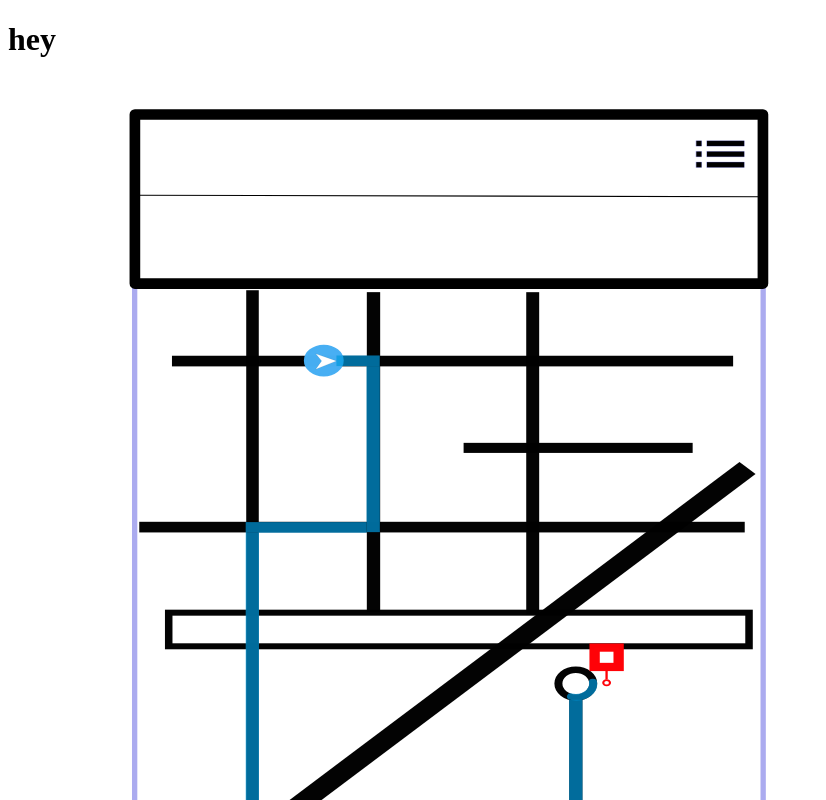
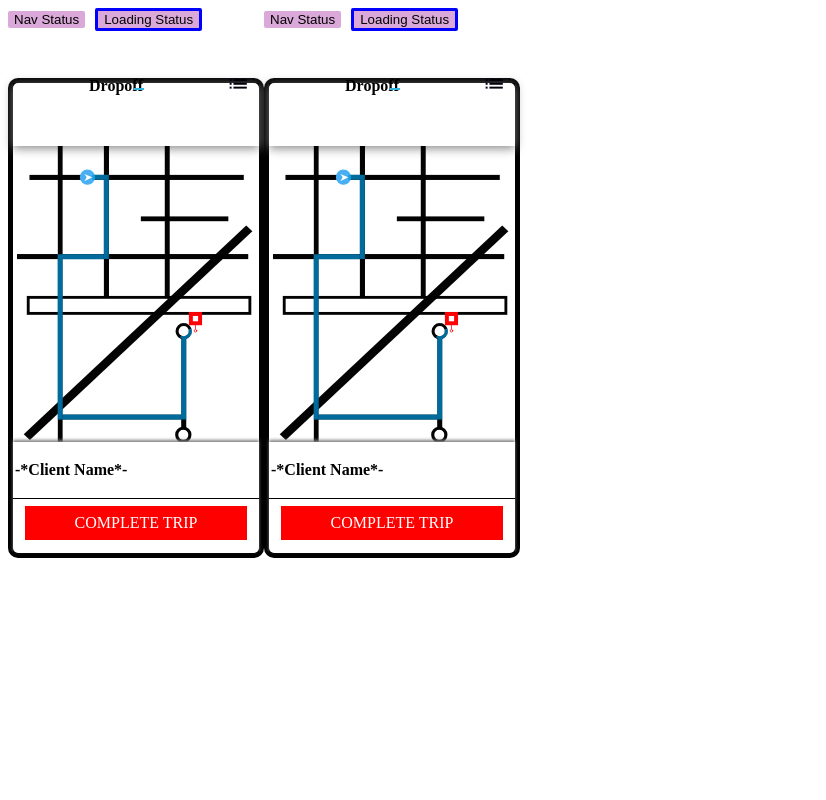
Before and after one commit to Alex-Gardner/uber-driver-ux-improvement-react, a React app: page / in a window 1280 px wide. Shown: the top 800 px of the page, without its empty margins (0-826 px from the left). Built offline with nearby package versions, Linux system fonts and the light colour scheme.

Commit message:
stop-gap measures to get app up and running

```diff
--- a/index.js
+++ b/index.js
@@ -26,22 +26,41 @@ class AppShell extends React.Component {
             isNavigating: this.state.isNavigating,
         })
     }
-
+    readNavState() {
+        return (
+            this.state.isNavigating ? 'active' : null
+            )
+    }
+    readLoadingState() {
+        return (
+            this.state.isLoading ? 'active' : null
+        )
+    }
     render() {
         console.log(this.state)
         return (
             <main>
-                <h1>hey</h1>
-                <Stage1 />
-                <button onClick={this.handleNavStatusToggle}> Nav Status </button>
-                <button onClick={this.handleLoadingStatusToggle}> Loading Status </button>
+                {/* <Stage1 /> */}
+                <div className='button-holder'>
+                    <button onClick={this.handleNavStatusToggle} className={this.readNavState()} type='button'> Nav Status </button>
+                    <button onClick={this.handleLoadingStatusToggle} className={this.readLoadingState()} type='button'> Loading Status </button>
+                </div>
                 <Outline isNavigating={this.state.isNavigating} isLoading={this.state.isLoading} />
-                {/* <Outline /> */}
             </main>
         )
     }
 }
 
-ReactDOM.render(<AppShell />, document.getElementById('app'))
+function Comparison() {
+    return (
+        <div className='app-holder'>
+            <AppShell />
+            <br />
+            <AppShell />
+        </div>
+    )
+}
+
+ReactDOM.render(<Comparison />, document.getElementById('app'))
 
 console.log('app started')
--- a/main.css
+++ b/main.css
@@ -4,7 +4,27 @@ html {
 *, *:before, *:after {
     box-sizing: inherit;
 }
+.app-holder {
+    display: flex;
+}
 
+.button-holder {
+    height: 50px;
+    margin-bottom: 20px;
+}
+button {
+    margin-right: 10px;
+    border-radius: 2px;
+    border: none;
+    background: rgb(218, 169, 218);
+}
+button:focus {
+    outline: blue;
+}
+button.active {
+    border: solid;
+    border-color: blue;
+}
 .phone-outline {
     display: flex;
     flex-direction: column;
@@ -29,7 +49,6 @@ html {
     display: flex;
     justify-content: center;
     align-items: center;
-    border-bottom: 1px solid darkgrey;
     min-height: 8%;
     height: 8%;
     min-width: 100%;
@@ -53,7 +72,41 @@ html {
     height: 5vh;
     width: 5vh;
 }
+.inside-animator {
+    width: 100%;
+    overflow: hidden;
+}
+.loading-slider {
+    height: 2px;
+    width: 10px;
+    background-color: rgb(47, 181, 226);
+    position: relative;
+    left: 0%;
+    animation: loading 4s linear infinite;
+}
+/* @keyframes loading {
+    0% {
+        transform: translate3d(0px, 0px, 0px); width: 10px;
+    }
+    25% {
+        transform: translate3d(150px, 0px, 0px); width: 100px;
+    }
+    40% {
+        transform: translate3d(300px, 0px, 0px); width: 10px;
+    }
+    65% {
+        transform: translate3d(150px, 0px, 0px); width: 100px;
+    }
+    100% {
+        transform: translate3d(0px, 0px, 0px); width: 10px;
+    }
+} */
 
+@keyframes loading {
+    0% { left: 0%; width: 10px;}
+    50% { left: 98%; width: 10px;}
+    100% { left: 0%; width: 10px;}
+}
 /* ----------------------**Bottom Panel**---------------------- */
 .bottom-panel {
     display: flex;
--- a/phone-container.js
+++ b/phone-container.js
@@ -32,6 +32,14 @@ function TripTypeOrAddress(props) {
     )
 }
 
+function LoadingAnimation(props) {
+    return (
+        props.isLoading ? (
+            <div className='loading-slider'></div>
+        ) : null
+    )
+}
+
 export default function Outline(props) {
     return (
         <div className='phone-outline'>
@@ -43,6 +51,9 @@ export default function Outline(props) {
                 </div>
                 <AddressDiv isLoading={props.isLoading}/>
                 {/* {props.isLoading ? null : (<div> {mockAddress} </div>)} */}
+                <div className='inside-animator'>
+                    <LoadingAnimation isLoading={props.isLoading}/>
+                </div>
             </div>
             <img src={mapUrl} className='non-interactive-map' />
             <div className='bottom-panel'>
```
Also changed, not shown: simple-steps.md (+12 -3 lines), 3 other files.
